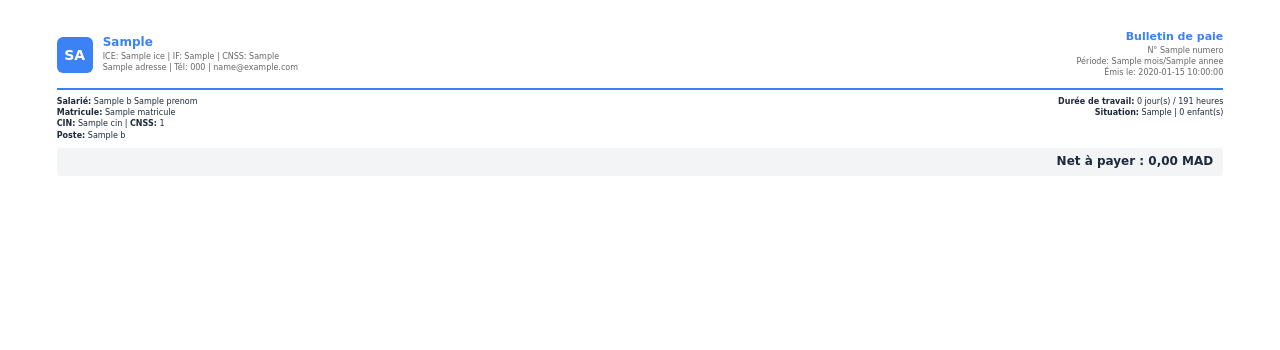
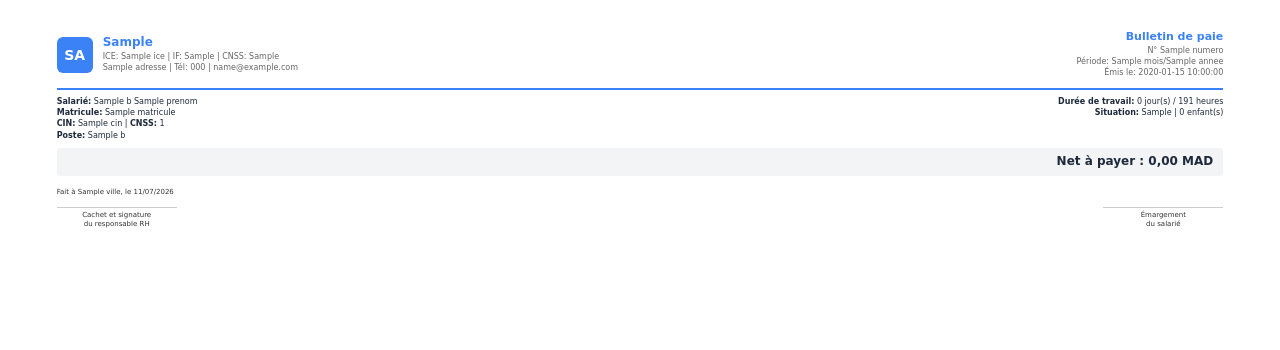
Before and after one commit to DevopsAbdel/paie-me, a PHP site: the page made by views/bulletins/pdf.php in a window 1280 px wide. Shown: the top 350 px of the page. Run offline with PHP 8.4, Linux system fonts and the light colour scheme; tables that the repository leaves empty hold one stand-in row (values such as "Sample post"); the template is opened without the code that fills it: most values are stand-ins (such as "Sample title", 1, 10 or a date in 2020).

Commit message:
feat: bulletin PDF — date/lieu, cachet RH + émargement salarié

```diff
--- a/views/bulletins/pdf.php
+++ b/views/bulletins/pdf.php
@@ -193,5 +193,20 @@ $taux = [
 
     <div class="net"><?= htmlspecialchars($netLabel) ?> : <?= number_format($b['net_a_payer'], 2, ',', ' ') ?> MAD</div>
 
+    <div style="margin-top:12px; display:flex; justify-content:space-between; font-size:7px; color:#333;">
+        <div>
+            <p style="margin:0;">Fait à <?= htmlspecialchars($b['ville'] ?? '') ?>, le <?= date('d/m/Y') ?></p>
+            <div style="margin-top:10px; border-top:0.5px solid #ccc; padding-top:3px; width:120px; text-align:center;">
+                Cachet et signature<br>du responsable RH
+            </div>
+        </div>
+        <div style="text-align:right;">
+            <p style="margin:0;">&nbsp;</p>
+            <div style="margin-top:10px; border-top:0.5px solid #ccc; padding-top:3px; width:120px; text-align:center;">
+                Émargement<br>du salarié
+            </div>
+        </div>
+    </div>
+
 </body>
 </html>
```
